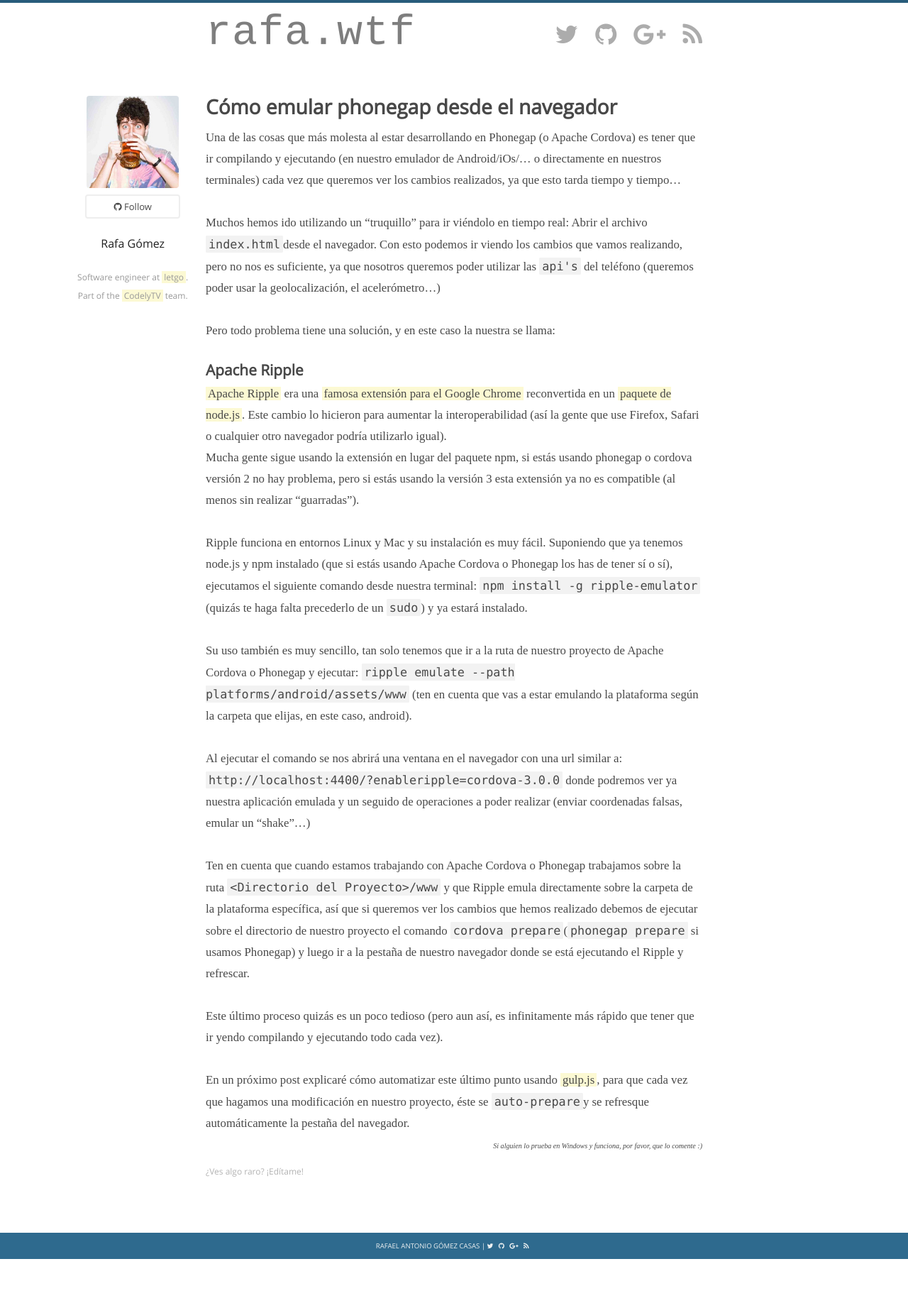
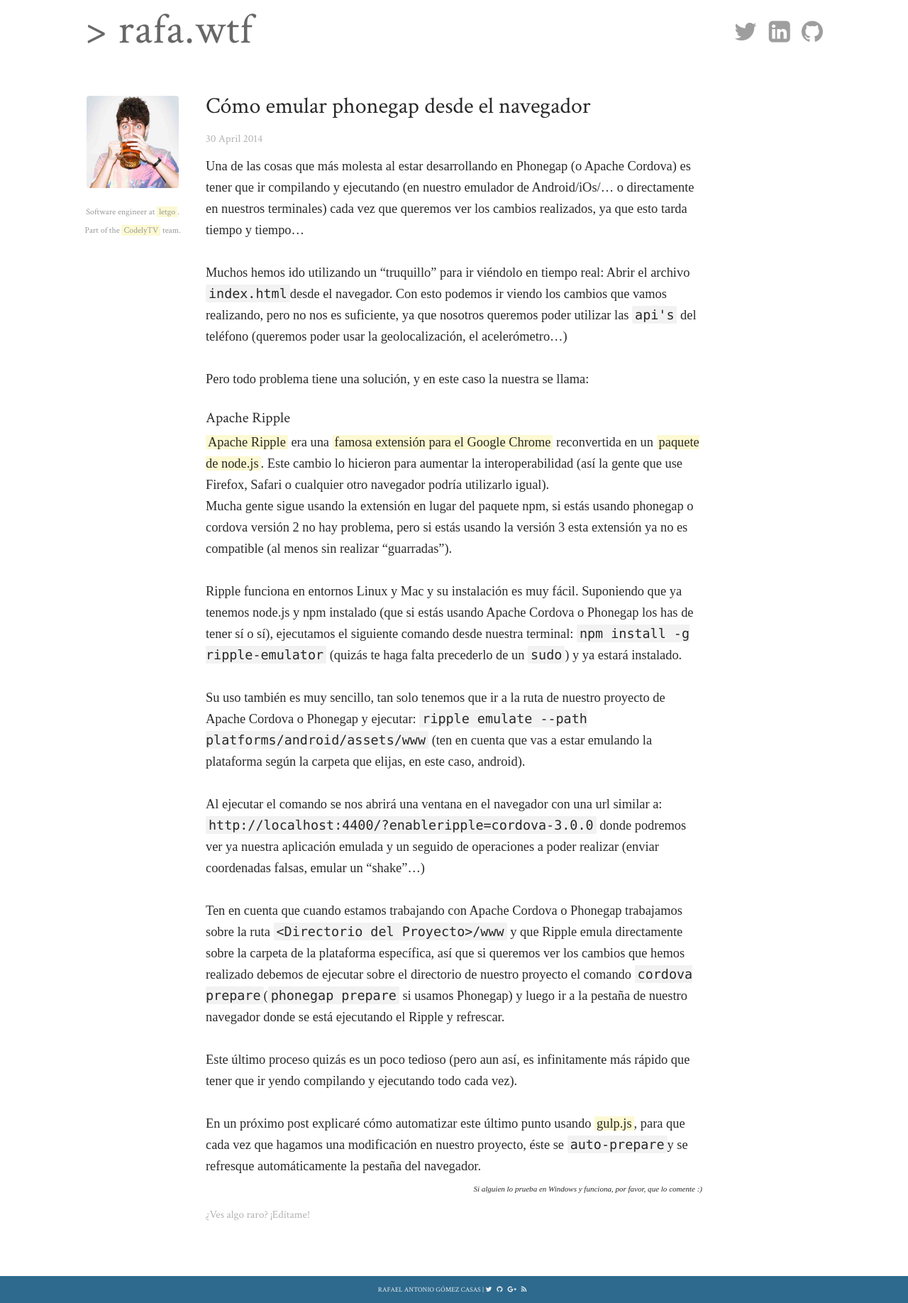
Before and after one commit to rgomezcasas/rafa.wtf, a Jekyll site: the page built from _posts/2014-04-30-como-emular-phonegap-desde-el-navegador.md, in a window 1280 px wide. Shown: the whole page at 71% size. Built offline with Jekyll 4.4.1, drawn with Linux system fonts in a browser that asks for light colours; nearby versions of some CDN libraries; some web fonts are replaced; comment, search, counter and statistics services are not loaded; before the commit the page ends 1774 px from its top, so only the background shows below that.

Commit message:
Improve design

```diff
--- a/_layouts/default.html
+++ b/_layouts/default.html
@@ -6,6 +6,7 @@
         <title>{{ page.title }} - Rafa Gómez Casas</title>
         <meta name="description" content="{% if page.description %}{{ page.description | strip_html }}{% else %}{{ page.excerpt | strip_html }}{% endif %}">
         <meta name="viewport" content="width=device-width, initial-scale=1, maximum-scale=1">
+        <link href="https://fonts.googleapis.com/css?family=Crimson+Text" rel="stylesheet">
         <link href="/css/fonts.css" rel="stylesheet" type="text/css">
         <link href="/css/main.css" rel="stylesheet" type="text/css">
         <link href="/css/syntax.css" rel="stylesheet" type="text/css">
@@ -34,20 +35,17 @@
 
         <header class="header">
             <div class="container">
-                <a href="/" class="title">rafa.wtf</a>
+                <a href="/" class="title">> rafa.wtf<span class="blinking">_</span></a>
                 <nav class="social">
                     <ol>
                         <li>
                             <a href="https://twitter.com/rafaoe" class="fa fa-twitter" target="_blank"></a>
                         </li>
                         <li>
-                            <a href="https://github.com/rgomezcasas" class="fa fa-github" target="_blank"></a>
+                            <a href="https://www.linkedin.com/in/rgomezcasas/" class="fa fa-linkedin-square" target="_blank"></a>
                         </li>
                         <li>
-                            <a href="https://plus.google.com/107174365043189764749" class="fa fa-google-plus" target="_blank"></a>
-                        </li>
-                        <li>
-                            <a href="/blog/feed" type="application/atom+xml" class="fa fa-rss"></a>
+                            <a href="https://github.com/rgomezcasas" class="fa fa-github" target="_blank"></a>
                         </li>
                     </ol>
                 </nav>
@@ -58,8 +56,6 @@
             <a class="image-link rounded" href="/">
                 <img src="/assets/images/rafa.jpg" alt="Rafa Gómez">
             </a>
-            <a href="https://github.com/rgomezcasas" class="main-button"><i class="fa fa-github"></i> Follow</a>
-            <p class="name">Rafa Gómez</p>
             <p class="bio">Software engineer at <a href="http://letgo.com/" target="_blank">letgo</a>.<br/>
                 Part of the <a href="http://codely.tv" target="_blank">CodelyTV</a> team.</p>
         </div>
--- a/_layouts/post.html
+++ b/_layouts/post.html
@@ -4,9 +4,8 @@
 
 <div class="wrapper">
     <div class="post">
-        <a href="{{ post.url }}">
-            <h2>{{ page.title }}</h2>
-        </a>
+        <h1>{{ page.title }}</h1>
+        <a href="{{ post.url }}" class="date">{{ page.date | date_to_long_string }}</a>
         {{ content }}
         {% if page.references %}
             <h4>Referencias</h4>
--- a/css/fonts.css
+++ b/css/fonts.css
@@ -1337,64 +1337,6 @@
   content: "\f196";
 }
 
-/** OPEN SANS **/
-/* cyrillic-ext */
-@font-face {
-  font-family: 'Open Sans';
-  font-style: normal;
-  font-weight: 400;
-  src: local('Open Sans'), local('OpenSans'), url(http://fonts.gstatic.com/s/opensans/v13/K88pR3goAWT7BTt32Z01m4X0hVgzZQUfRDuZrPvH3D8.woff2) format('woff2');
-  unicode-range: U+0460-052F, U+20B4, U+2DE0-2DFF, U+A640-A69F;
-}
-/* cyrillic */
-@font-face {
-  font-family: 'Open Sans';
-  font-style: normal;
-  font-weight: 400;
-  src: local('Open Sans'), local('OpenSans'), url(http://fonts.gstatic.com/s/opensans/v13/RjgO7rYTmqiVp7vzi-Q5UYX0hVgzZQUfRDuZrPvH3D8.woff2) format('woff2');
-  unicode-range: U+0400-045F, U+0490-0491, U+04B0-04B1, U+2116;
-}
-/* greek-ext */
-@font-face {
-  font-family: 'Open Sans';
-  font-style: normal;
-  font-weight: 400;
-  src: local('Open Sans'), local('OpenSans'), url(http://fonts.gstatic.com/s/opensans/v13/LWCjsQkB6EMdfHrEVqA1KYX0hVgzZQUfRDuZrPvH3D8.woff2) format('woff2');
-  unicode-range: U+1F00-1FFF;
-}
-/* greek */
-@font-face {
-  font-family: 'Open Sans';
-  font-style: normal;
-  font-weight: 400;
-  src: local('Open Sans'), local('OpenSans'), url(http://fonts.gstatic.com/s/opensans/v13/xozscpT2726on7jbcb_pAoX0hVgzZQUfRDuZrPvH3D8.woff2) format('woff2');
-  unicode-range: U+0370-03FF;
-}
-/* vietnamese */
-@font-face {
-  font-family: 'Open Sans';
-  font-style: normal;
-  font-weight: 400;
-  src: local('Open Sans'), local('OpenSans'), url(http://fonts.gstatic.com/s/opensans/v13/59ZRklaO5bWGqF5A9baEEYX0hVgzZQUfRDuZrPvH3D8.woff2) format('woff2');
-  unicode-range: U+0102-0103, U+1EA0-1EF9, U+20AB;
-}
-/* latin-ext */
-@font-face {
-  font-family: 'Open Sans';
-  font-style: normal;
-  font-weight: 400;
-  src: local('Open Sans'), local('OpenSans'), url(http://fonts.gstatic.com/s/opensans/v13/u-WUoqrET9fUeobQW7jkRYX0hVgzZQUfRDuZrPvH3D8.woff2) format('woff2');
-  unicode-range: U+0100-024F, U+1E00-1EFF, U+20A0-20AB, U+20AD-20CF, U+2C60-2C7F, U+A720-A7FF;
-}
-/* latin */
-@font-face {
-  font-family: 'Open Sans';
-  font-style: normal;
-  font-weight: 400;
-  src: local('Open Sans'), local('OpenSans'), url(http://fonts.gstatic.com/s/opensans/v13/cJZKeOuBrn4kERxqtaUH3ZBw1xU1rKptJj_0jans920.woff2) format('woff2');
-  unicode-range: U+0000-00FF, U+0131, U+0152-0153, U+02C6, U+02DA, U+02DC, U+2000-206F, U+2074, U+20AC, U+2212, U+2215, U+E0FF, U+EFFD, U+F000;
-}
-
 /** Martel **/
 /* devanagari */
 @font-face {
--- a/css/main.css
+++ b/css/main.css
@@ -13,10 +13,10 @@
 /* Common
 ------------------------------ */
 body {
-  font-family: "Open Sans", Helvetica, Arial, "Lucida Grande", sans-serif;
+  font-family: 'Crimson Text', serif;
   line-height: 30px;
   font-style: normal;
-  color: #484848;
+  color: rgba(0, 0, 0, .84);
 }
 
 .main-button {
@@ -50,10 +50,11 @@
 
 h1, h2, h3, h4, h5 {
   margin: 0 0 .5em 0;
+  font-weight: normal;
 }
 
-h1 { font-size: 34px; }
-h2 { font-size: 28px; }
+h1 { font-size: 32px; }
+h2 { font-size: 32px; }
 h3 { font-size: 1.3em; }
 h4 { font-size: 20px; }
 h5 { font-size: 16px; }
@@ -85,14 +86,24 @@
 }
 
 .container {
-  max-width: 700px;
+  max-width: 1040px;
   margin: 0 auto;
+}
+
+.blinking {
+  animation: blinker 1.2s linear infinite;
+}
+
+@keyframes blinker {
+  0%   { opacity: 100; }
+  49%  { opacity: 100; }
+  50%  { opacity: 0;   }
+  100% { opacity: 0;   }
 }
 
 /* Header
 ------------------------------ */
 header.header {
-  border-top: .3em solid #285c7b;
   padding-top: 1.7em;
 }
 
@@ -103,7 +114,6 @@
   transition: all 200ms ease;
   text-shadow: 0 1px 0 rgba(0, 0, 0, 0.1);
   letter-spacing: 1px;
-  font-family: "Courier New", Courier, monospace;
   font-size: 3.75em;
   text-decoration: none;
   opacity: .7
@@ -122,7 +132,7 @@
 header.header .social li {
   display: inline-block;
   vertical-align: baseline;
-  margin-left: 1.25em
+  margin-left: .8em
 }
 
 header.header .social li:first-child {
@@ -265,15 +275,7 @@
 }
 
 #author p {
-  margin: 20px 0 0 0;
-}
-
-#author .name {
-  color: #212121;
-}
-
-#author.hidden .name {
-  margin-top: 0;
+  margin: .8em 0 0 0;
 }
 
 #author .bio {
@@ -327,7 +329,7 @@
 
 .post p {
   font-family: "Martel", serif;
-  font-size: 1.05em;
+  font-size: 1.15em;
 }
 
 .post p img {
@@ -353,7 +355,7 @@
 }
 
 .post .date {
-  font-size: .75em;
+  font-size: .95em;
   color: rgba(0,0,0,0.3);
   margin-bottom: .5em;
   display: inline-block;
@@ -380,7 +382,7 @@
 .post-data {
   width: 100%;
   margin-top: .5em;
-  font-size: .75em;
+  font-size: .95em;
   color: rgba(0, 0, 0, 0.3);
 }
 
@@ -464,6 +466,14 @@
     padding: 0;
   }
 
+  .header {
+    text-align: center;
+  }
+
+  .social {
+    width: 100%;
+  }
+
   /*--WRAPPER--*/
   .wrapper:first-child {
     padding-top: 7.5%;
@@ -504,8 +514,7 @@
 
 @media only screen and (max-width: 768px) {
 
-  .main-button,
-  .name {
+  .main-button {
     display: none;
   }
 
@@ -570,7 +579,7 @@
   }
 
   h2 {
-    font-size: 24px;
+    font-size: 28px;
   }
 
   h3 {
```
Also changed, not shown: README.md (added).
